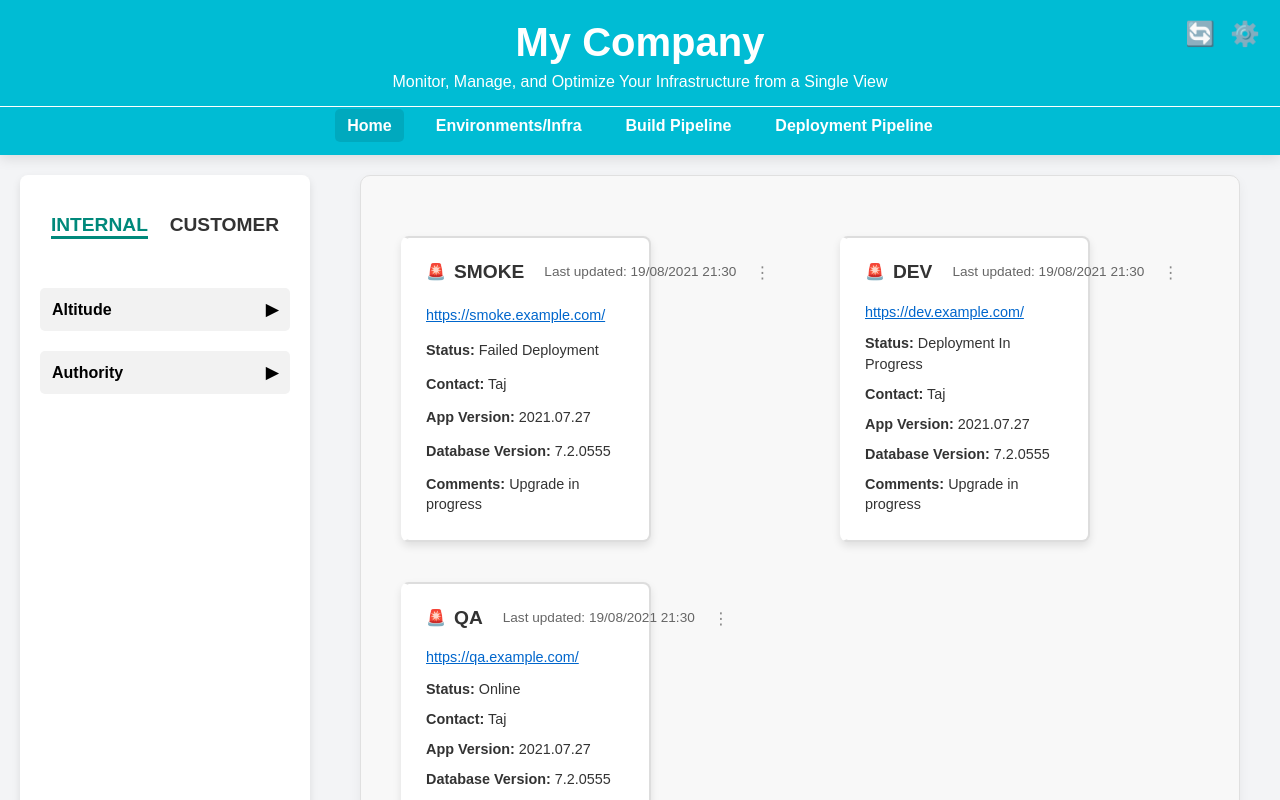
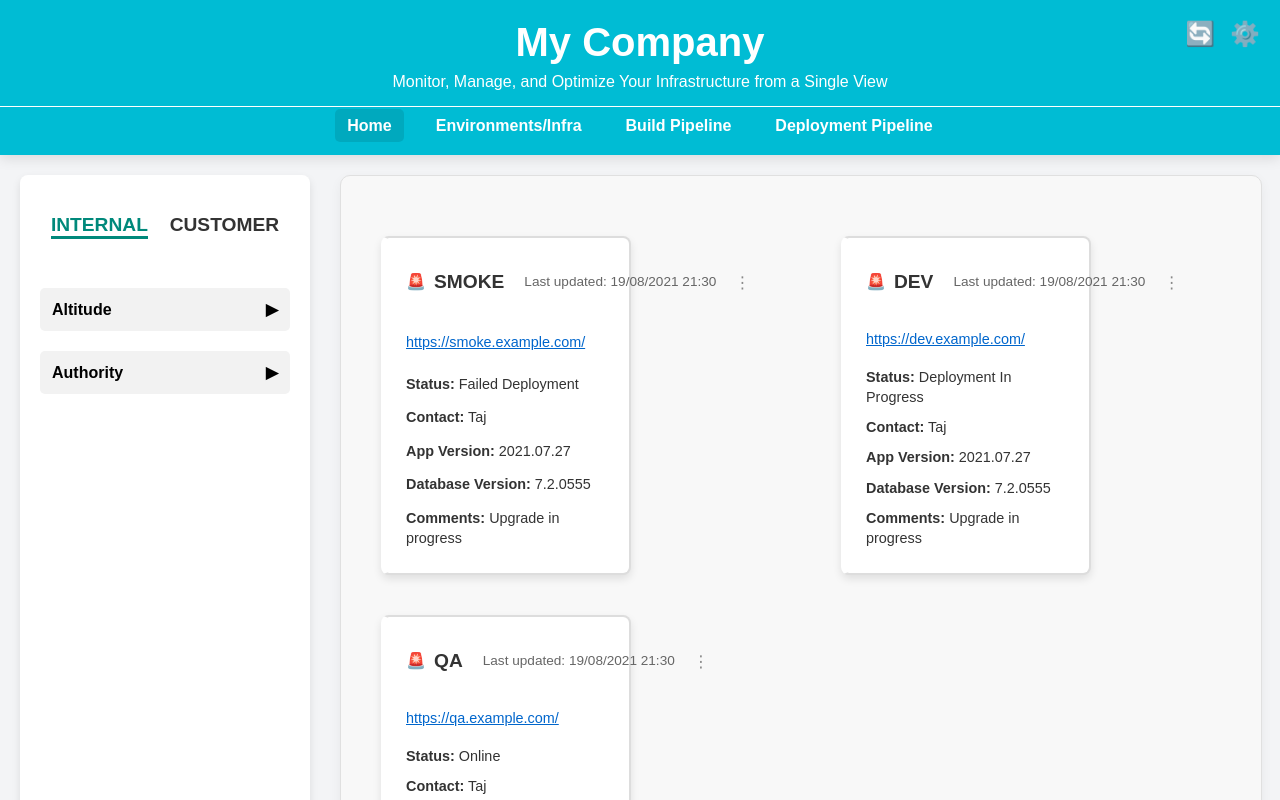
Before and after one commit to Sam123ben/IDP-Integrated-Developer-Platform, a React app in the folder infra_env_dashboard/frontend/: page / in a window 1280 px wide. Shown: the top 800 px of the page. Built offline with nearby package versions, Linux system fonts and the light colour scheme.

Commit message:
Updated the changes for the cards

```diff
--- a/infra_env_dashboard/frontend/src/styles/Card.css
+++ b/infra_env_dashboard/frontend/src/styles/Card.css
@@ -1,6 +1,6 @@
 /* src/styles/Card.css */
 
-.card {
+/* .card {
     background-color: #ffffff;
     border-radius: 8px;
     box-shadow: 0px 4px 12px rgba(0, 0, 0, 0.1);
@@ -10,7 +10,25 @@
     flex-direction: column;
     justify-content: space-between;
     height: 100%;
-    box-sizing: border-box;
+    box-sizing: inherit;
+} */
+
+.card {
+    /* Core styling */
+    background-color: #ffffff;              /* Card background color */
+    border-radius: 8px;                     /* Rounded corners */
+    box-shadow: 0px 4px 12px rgba(0, 0, 0, 0.1);  /* Soft shadow */
+    padding: 20px;                          /* Internal padding */
+    border-left: 4px solid transparent;     /* Left border, customizable color */
+    display: flex;                          /* Flex layout for children */
+    flex-direction: column;                 /* Stack children vertically */
+    justify-content: space-between;         /* Space out children */
+    height: 100%;                           /* Take up full height of parent */
+    box-sizing: inherit;                    /* Inherit box-sizing from parent */
+
+    /* Hover and interaction styles */
+    transition: transform 0.2s ease, box-shadow 0.2s ease; /* Smooth transition */
+    cursor: pointer;                        /* Pointer cursor for interactivity */
 }
 
 .card-header {
--- a/infra_env_dashboard/frontend/src/styles/TileContainer.css
+++ b/infra_env_dashboard/frontend/src/styles/TileContainer.css
@@ -74,19 +74,6 @@
 }
 
 /* New card-layout container for the main content area with cards */
-/* .card-layout {
-    display: block;
-    justify-content: center;
-    padding: 20px;
-    background-color: #f8f8f8;
-    border-radius: 8px;
-    box-shadow: 0 4px 12px rgba(0, 0, 0, 0.05);
-    margin: 0px;
-    max-width: 1200px;
-    width: calc(100% - 40px);
-    box-sizing: border-box;
-} */
-
 .card-layout {
     display: block;
     justify-content: center;
@@ -97,10 +84,10 @@
     margin: 0 auto;
     max-width: 100%;
     width: calc(100% - 40px);
-    box-sizing: border-box;
+    box-sizing: content-box;
     font-family: Arial, sans-serif;
     font-size: 16px;
-    line-height: 1.5;
+    line-height: 2.5;
     color: #333;
     overflow: hidden;
     text-align: left;
```
